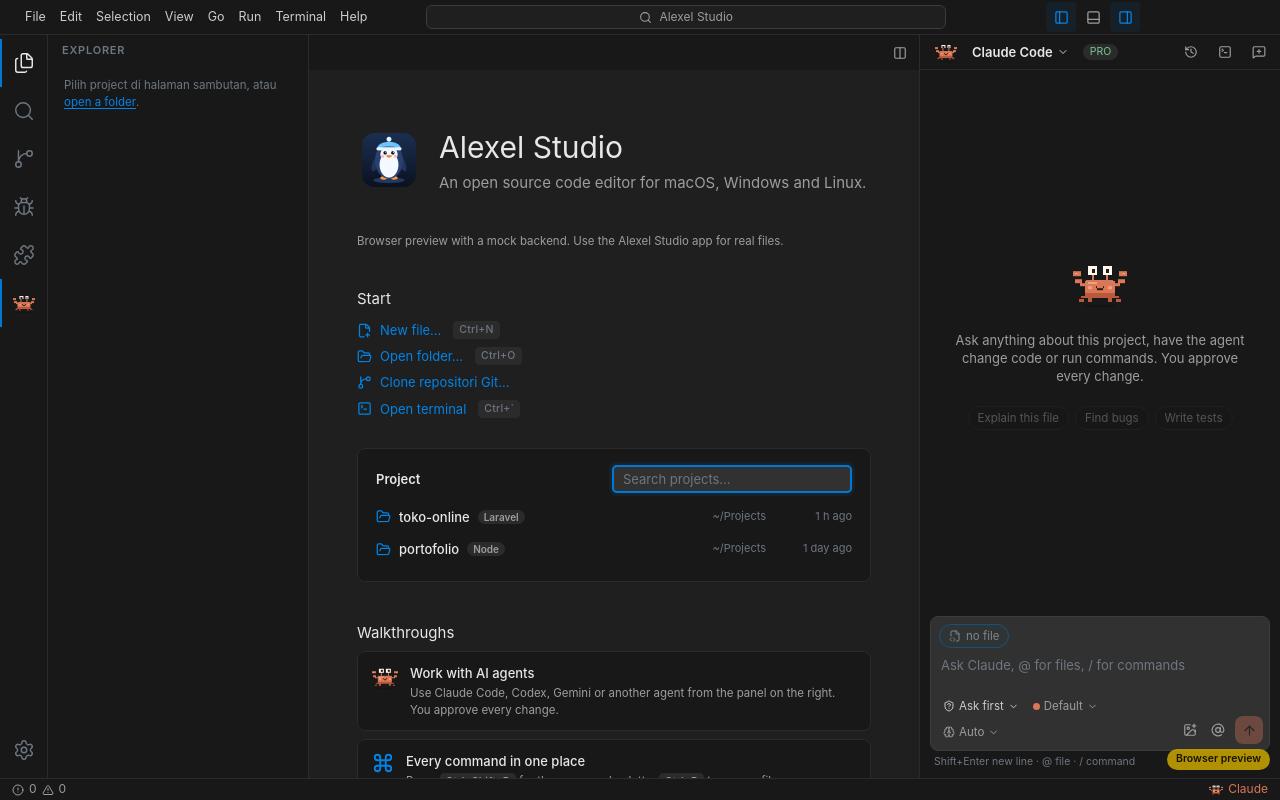
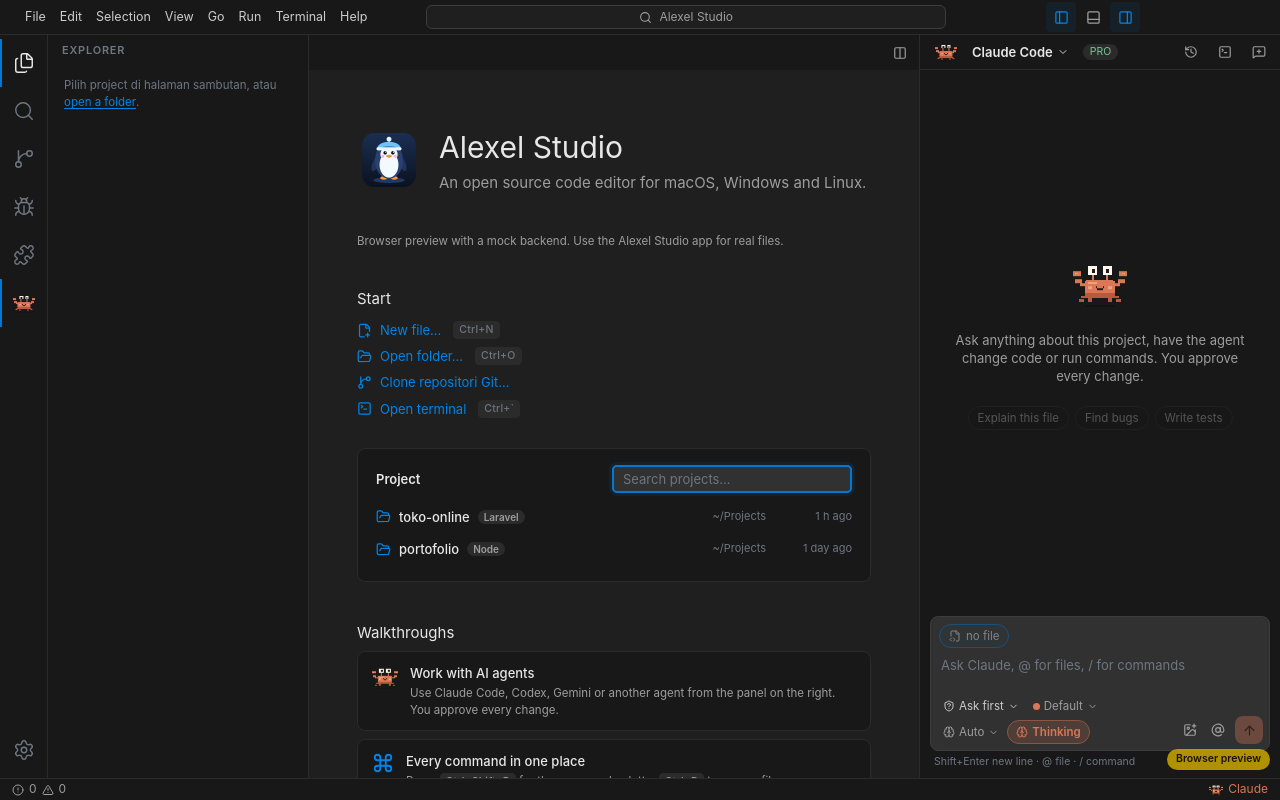
Before and after one commit to Nozella-Alexiee/alexel-studio, a React (Vite) app: page / in a window 1280 px wide. Built offline with nearby package versions, Linux system fonts and the light colour scheme.

Commit message:
feat(agen): saklar Cepat dan Berpikir untuk Claude Code (apply_flag_settings fastMode / alwaysThinkingEnabled)

```diff
--- a/src/claude/Composer.tsx
+++ b/src/claude/Composer.tsx
@@ -8,6 +8,7 @@
   Check,
   ChevronDown,
   FileCode2,
+  Gauge,
   ImagePlus,
   ListChecks,
   Pencil,
@@ -38,6 +39,8 @@
   setClaudeMode,
   setClaudeModel,
   setClaudeUltracode,
+  setClaudeFast,
+  setClaudeThinking,
   modesAvailable,
 } from "./claude";
 import { CLAUDE_DEFAULT_EFFORTS, claudeEffortLevels, effortLabel, EFFORTS, modelChoices, selectedModel } from "./options";
@@ -198,6 +201,9 @@
   const claudeInfo = useStore((s) => s.claude);
   const allowDangerous = useStore((s) => s.settings.allowDangerousModes);
   const ultracodeOn = useStore((s) => s.settings.claudeUltracode);
+  const fastOn = useStore((s) => s.settings.claudeFast);
+  const thinkingOn = useStore((s) => s.settings.claudeThinking);
+  const fastInfo = useStore((s) => s.claudeFastInfo);
   const ultracodeAvail = useStore((s) => s.claudeUltracodeAvailable);
   const caps = useMemo(() => ({ ...baseCaps, modes: modesAvailable(agent) }), [agent, baseCaps, dynModes, claudeInfo, models, allowDangerous]); // eslint-disable-line react-hooks/exhaustive-deps
   const cliCommands = useStore((s) => s.claudeCommands);
@@ -567,6 +573,16 @@
               onPick={(v) => void setClaudeEffort(v)}
             />
             )}
+            {agent === "claude" && fastInfo && (fastInfo.reason === undefined || fastInfo.reason === "sdk_opt_in_required" || fastOn) && (
+              <button type="button" role="switch" aria-checked={fastOn} className={`cz-toggle ${fastOn ? "is-on" : ""}`} title={fastOn && fastInfo?.state !== "on" && fastInfo?.reason && fastInfo.reason !== "sdk_opt_in_required" ? tl("Mode cepat diminta, tapi tidak aktif untuk akun/model ini ({reason}).", { reason: fastInfo.reason }) : tl("Mode cepat: respons lebih cepat dengan biaya lebih tinggi (bila akun dan model mendukung). Berlaku langsung.")} onClick={() => void setClaudeFast(!fastOn)}>
+                <Gauge size={12} aria-hidden /> {tl("Cepat")}
+              </button>
+            )}
+            {agent === "claude" && (
+              <button type="button" role="switch" aria-checked={thinkingOn} className={`cz-toggle ${thinkingOn ? "is-on" : ""}`} title={tl("Thinking: Claude berpikir dulu sebelum menjawab. Matikan untuk respons lebih singkat. Berlaku langsung.")} onClick={() => void setClaudeThinking(!thinkingOn)}>
+                <Brain size={12} aria-hidden /> {tl("Berpikir")}
+              </button>
+            )}
             {showUltracode && (
               <button
                 type="button"
--- a/src/claude/claude.ts
+++ b/src/claude/claude.ts
@@ -121,7 +121,7 @@
       }
       return;
     case "system":
-      if (ev.subtype === "init") setState({ chatSession: ev.session_id ?? getState().chatSession, claudeActiveModel: ev.model ?? null });
+      if (ev.subtype === "init") setState({ chatSession: ev.session_id ?? getState().chatSession, claudeActiveModel: ev.model ?? null, claudeFastInfo: typeof ev.fast_mode_state === "string" ? { state: ev.fast_mode_state, reason: ev.fast_mode_disabled_reason } : null });
       return;
     case "stream_event":
       if (!ev.parent_tool_use_id && c.turn) onStream(c.turn, ev.event);
@@ -512,7 +512,7 @@
     mode: claude ? claude.mode : c.mode,
     resume: s.chatSession,
     command: s.settings.agent === "acp" ? s.settings.acpCommand : undefined,
-    ...(claude ? { ultracode: claude.ultracode, allowDangerous: s.settings.allowDangerousModes } : {}),
+    ...(claude ? { ultracode: claude.ultracode, allowDangerous: s.settings.allowDangerousModes, fast: s.settings.claudeFast, thinking: s.settings.claudeThinking ? undefined : false } : {}),
   };
 };
 
@@ -773,6 +773,20 @@
   await api.agentControl("claude", getState().chatKey, { type: "control_request", request: { subtype: "apply_flag_settings", settings: { ultracode: on ? true : null } } }).catch(() => false);
 }
 
+/** Mode cepat: berlaku langsung pada sesi berjalan dan sesi berikutnya. */
+export async function setClaudeFast(on: boolean) {
+  const { updateSettings } = await import("../app/actions");
+  updateSettings({ claudeFast: on });
+  await api.agentControl("claude", getState().chatKey, { type: "control_request", request: { subtype: "apply_flag_settings", settings: { fastMode: on ? true : null } } }).catch(() => false);
+}
+
+/** Thinking Claude: dimatikan lewat alwaysThinkingEnabled=false, dinyalakan kembali ke bawaan. */
+export async function setClaudeThinking(on: boolean) {
+  const { updateSettings } = await import("../app/actions");
+  updateSettings({ claudeThinking: on });
+  await api.agentControl("claude", getState().chatKey, { type: "control_request", request: { subtype: "apply_flag_settings", settings: { alwaysThinkingEnabled: on ? null : false } } }).catch(() => false);
+}
+
 /** Mode izin yang bisa dipilih agen terpilih saat ini (Claude: dibatasi CLI, model, dan izin mode berbahaya). */
 export function modesAvailable(agent = agentNow()) {
   const s = getState();
--- a/src/i18n/en.ts
+++ b/src/i18n/en.ts
@@ -1132,4 +1132,8 @@
   "Pewarnaan sintaks": "Syntax highlighting",
   "Menu": "Menus",
   "Validasi JSON": "JSON validation",
+  "Mode cepat: respons lebih cepat dengan biaya lebih tinggi (bila akun dan model mendukung). Berlaku langsung.": "Fast mode: faster responses at a higher cost (when your account and model support it). Applies immediately.",
+  "Thinking: Claude berpikir dulu sebelum menjawab. Matikan untuk respons lebih singkat. Berlaku langsung.": "Thinking: Claude thinks before answering. Turn off for shorter responses. Applies immediately.",
+  "Berpikir": "Thinking",
+  "Mode cepat diminta, tapi tidak aktif untuk akun/model ini ({reason}).": "Fast mode was requested but isn't active for this account/model ({reason}).",
 };
--- a/src/state/store.ts
+++ b/src/state/store.ts
@@ -45,6 +45,10 @@
   claudeEffort: string;
   /** Ultracode (saklar sesi Claude di bawah Effort); hanya berlaku bila CLI melaporkan tersedia. */
   claudeUltracode: boolean;
+  /** Mode cepat Claude (butuh dukungan akun/model; lihat claudeFast di state). */
+  claudeFast: boolean;
+  /** Thinking Claude; false = dimatikan. */
+  claudeThinking: boolean;
   /** Izinkan mode berbahaya (Bypass permissions) di pemilih mode. Default mati. */
   allowDangerousModes: boolean;
   /** Agen AI yang dipakai di panel (Claude Code, Codex, Gemini, atau agen ACP). */
@@ -99,6 +103,8 @@
   claudeModel: "default",
   claudeEffort: "auto",
   claudeUltracode: false,
+  claudeFast: false,
+  claudeThinking: true,
   allowDangerousModes: false,
   agent: "claude",
   agentPrefs: {},
@@ -331,6 +337,8 @@
   claudeModels: ClaudeModel[];
   /** CLI melaporkan Ultracode tersedia (get_settings → applied.ultracodeAvailable). */
   claudeUltracodeAvailable: boolean;
+  /** Dari pesan init CLI: fast_mode_state & alasan bila tidak bisa dipakai (undefined = bisa). */
+  claudeFastInfo: { state: string; reason?: string } | null;
   claudeActiveModel: string | null;
   claudeCommands: { name: string; description: string }[];
   /** Status tiap agen AI (terpasang, login). */
@@ -388,6 +396,7 @@
   chatUsage: null,
   claudeModels: [],
   claudeUltracodeAvailable: false,
+  claudeFastInfo: null,
   claudeActiveModel: null,
   claudeCommands: [],
   agentStatus: {},
```
Also changed, not shown: electron/claude.ts (+15 -0 lines), 1 other file (tests, documents, lock files or other folders).
